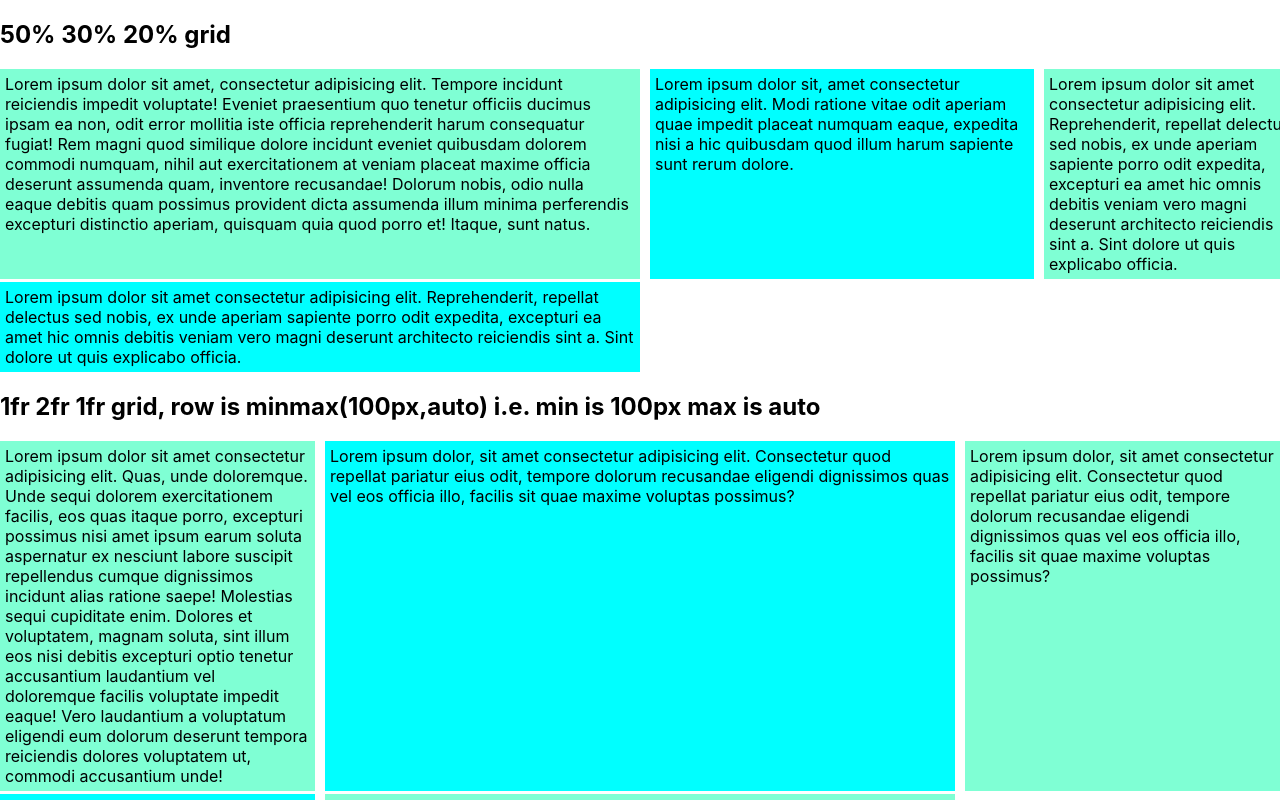
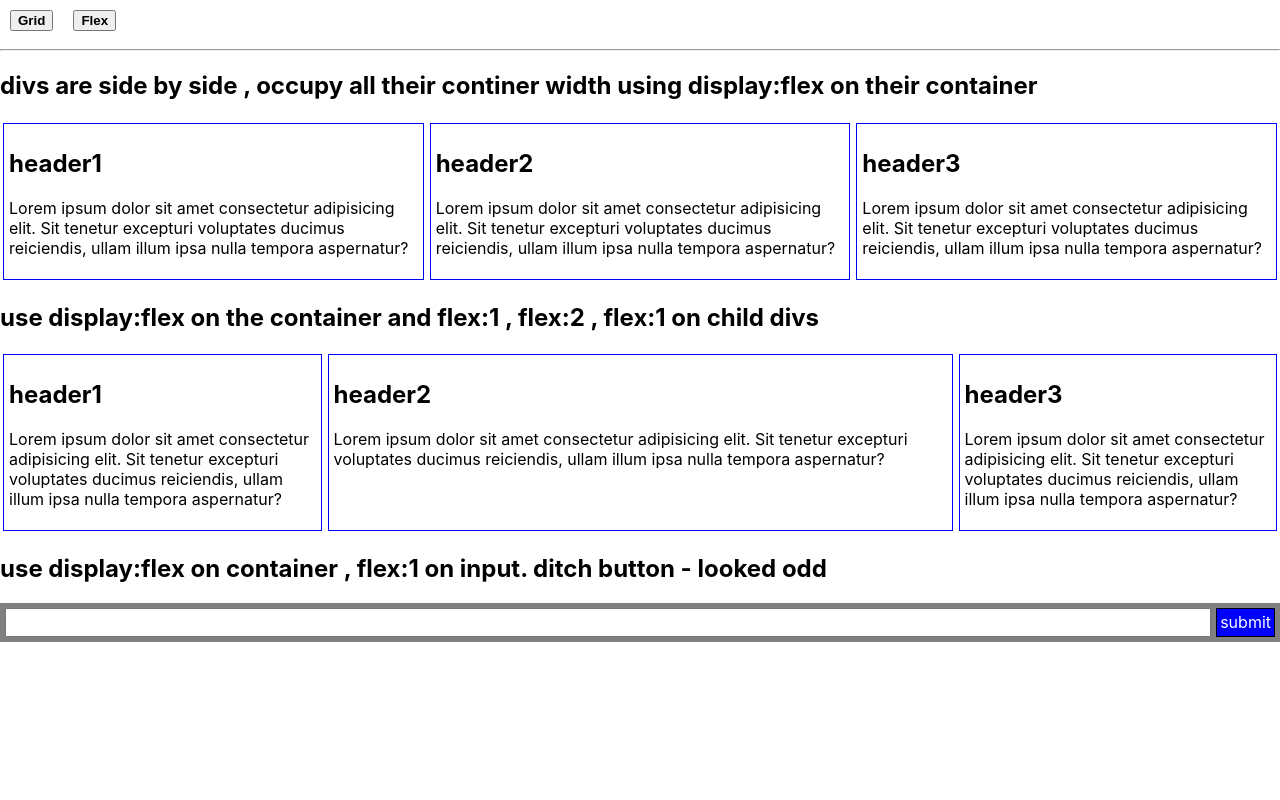
Before and after one commit to NathanKr/LayoutPlayground, a React (Create React App) app in the folder grid-and-flexbox/: page / in a window 1280 px wide. Shown: the top 800 px of the page. Built offline with nearby package versions, Linux system fonts and the light colour scheme.

Commit message:
flex stuff

```diff
--- a/grid-and-flexbox/src/App.css
+++ b/grid-and-flexbox/src/App.css
@@ -1,46 +1,5 @@
-.wrapper1 {
-  display: grid;
-  grid-template-columns: 50% 30% 20%;
-  grid-column-gap: 10px;
-  grid-row-gap: 3px;
-}
-
-.wrapper2 {
-  display: grid;
-  grid-template-columns: 1fr 2fr 1fr;
-  grid-column-gap: 10px;
-  grid-row-gap: 3px;
-  grid-auto-rows: minmax(100px, auto);
-}
-
-.wrapper3 {
-  display: grid;
-  grid-template-columns: 1fr 2fr;
-  grid-column-gap: 10px;
-  grid-row-gap: 3px;
-  grid-auto-rows: minmax(100px, auto);
-  justify-items: center
-}
-
-.wrapper1 > div,
-.wrapper2 > div,
-.wrapper3 > div  {
-  background-color: aqua;
-  padding: 5px;
-}
-
-.wrapper1 > div:nth-child(odd),
-.wrapper2 > div:nth-child(odd),
-.wrapper3 > div:nth-child(odd) {
-  background-color: aquamarine;
-}
-
-.nested {
-  display: grid;
-  grid-template-columns: 1fr 1fr 1fr;
-  grid-gap:5px;
-}
-
-.nested > div{
-  border: blue 1px solid;
-}
+button{
+    margin:10px;
+    padding:px;
+    font-weight: bold
+  }
--- a/grid-and-flexbox/src/App.js
+++ b/grid-and-flexbox/src/App.js
@@ -1,23 +1,18 @@
 import React, { Component } from "react";
-import "./App.css";
-import GridSample1 from "./GridSample1";
-import GridSample2 from "./GridSample2";
-import GridSampleNesting from './GridSampleNesting'
+import './App.css'
+import GridSamples from "./GridSamples";
+import FlexSamples from './FlexSamples'
 
 class App extends Component {
+  state = { isGrid: false };
+
   render() {
     return (
       <div>
-        <GridSample1 />
-        <GridSample2 />
-        <GridSampleNesting />
-        <h2>justify grid , 1fr 2fr , justify-items: center</h2>
-        <div className="wrapper3">
-          <div>Lorem 1</div>
-          <div>Lorem 2</div>
-          <div>Lorem 3</div>
-          <div>Lorem 4</div>
-        </div>
+        <button onClick={() => this.setState({ isGrid: true })}>Grid</button>
+        <button onClick={() => this.setState({ isGrid: false })}>Flex</button>
+        <hr />
+        {this.state.isGrid ? <GridSamples /> : <FlexSamples/>}
       </div>
     );
   }
--- /dev/null
+++ b/grid-and-flexbox/src/FlexSample1.js
@@ -0,0 +1,25 @@
+import React from "react";
+
+const FlexSample1 = () => {
+  return (
+    <div>
+        <h2>use display:flex on the container and flex:1 , flex:2 , flex:1 on child divs</h2>
+      <div className="container1">
+        <div className='box1'>
+          <h2>header1</h2>
+          <p>Lorem ipsum dolor sit amet consectetur adipisicing elit. Sit tenetur excepturi voluptates ducimus reiciendis, ullam illum ipsa nulla tempora aspernatur?</p>
+        </div>
+        <div className='box2'>
+          <h2>header2</h2>
+          <p>Lorem ipsum dolor sit amet consectetur adipisicing elit. Sit tenetur excepturi voluptates ducimus reiciendis, ullam illum ipsa nulla tempora aspernatur?</p>
+        </div>
+        <div className='box3'>
+          <h2>header3</h2>
+          <p>Lorem ipsum dolor sit amet consectetur adipisicing elit. Sit tenetur excepturi voluptates ducimus reiciendis, ullam illum ipsa nulla tempora aspernatur?</p>
+        </div>
+      </div>
+    </div>
+  );
+};
+
+export default FlexSample1;
--- /dev/null
+++ b/grid-and-flexbox/src/FlexSample2.js
@@ -0,0 +1,41 @@
+import React from "react";
+
+const FlexSample2 = () => {
+  return (
+    <div>
+      <h2>
+        divs are side by side , occupy all their continer width using
+        display:flex on their container
+      </h2>
+
+      <div className="container1">
+        <div>
+          <h2>header1</h2>
+          <p>
+            Lorem ipsum dolor sit amet consectetur adipisicing elit. Sit tenetur
+            excepturi voluptates ducimus reiciendis, ullam illum ipsa nulla
+            tempora aspernatur?
+          </p>
+        </div>
+        <div>
+          <h2>header2</h2>
+          <p>
+            Lorem ipsum dolor sit amet consectetur adipisicing elit. Sit tenetur
+            excepturi voluptates ducimus reiciendis, ullam illum ipsa nulla
+            tempora aspernatur?
+          </p>
+        </div>
+        <div>
+          <h2>header3</h2>
+          <p>
+            Lorem ipsum dolor sit amet consectetur adipisicing elit. Sit tenetur
+            excepturi voluptates ducimus reiciendis, ullam illum ipsa nulla
+            tempora aspernatur?
+          </p>
+        </div>
+      </div>
+    </div>
+  );
+};
+
+export default FlexSample2;
--- /dev/null
+++ b/grid-and-flexbox/src/FlexSample3.js
@@ -0,0 +1,15 @@
+import React from "react";
+
+const FlexSample3 = () => {
+  return (
+    <div>
+        <h2>use display:flex on container , flex:1 on input. ditch button - looked odd </h2>
+      <div className="container2">
+        <input className="input" />
+        <div>submit</div>
+      </div>
+    </div>
+  );
+};
+
+export default FlexSample3;
--- /dev/null
+++ b/grid-and-flexbox/src/FlexSamples.css
@@ -0,0 +1,42 @@
+.container1 {
+  display: flex;
+}
+
+.box1 {
+  flex: 1;
+}
+.box2 {
+  flex: 2;
+}
+.box3 {
+  flex: 1;
+}
+
+.input {
+  flex: 1;
+  padding:5px;
+}
+
+.container2 > div:hover{
+cursor: pointer;
+}
+
+.container1 > div {
+  border: 1px solid blue;
+  padding: 5px;
+  margin: 3px;
+}
+
+.container2 {
+  display: flex;
+  background-color: gray;
+  padding: 5px;
+}
+
+.container2 > div {
+    background-color:blue;
+    color:white;
+    margin-left: 5px;
+    padding: 3px;
+    border: 1px solid black
+}
--- /dev/null
+++ b/grid-and-flexbox/src/FlexSamples.js
@@ -0,0 +1,18 @@
+import React from "react";
+import "./FlexSamples.css";
+import FlexSample1 from "./FlexSample1";
+import FlexSample2 from "./FlexSample2";
+import FlexSample3 from './FlexSample3'
+
+
+const FlexSamples = () => {
+  return (
+    <div>
+      <FlexSample2 />
+      <FlexSample1 />
+      <FlexSample3 />
+    </div>
+  );
+};
+
+export default FlexSamples;
--- /dev/null
+++ b/grid-and-flexbox/src/GridSamples.css
@@ -0,0 +1,46 @@
+.wrapper1 {
+    display: grid;
+    grid-template-columns: 50% 30% 20%;
+    grid-column-gap: 10px;
+    grid-row-gap: 3px;
+  }
+
+  .wrapper2 {
+    display: grid;
+    grid-template-columns: 1fr 2fr 1fr;
+    grid-column-gap: 10px;
+    grid-row-gap: 3px;
+    grid-auto-rows: minmax(100px, auto);
+  }
+
+  .wrapper3 {
+    display: grid;
+    grid-template-columns: 1fr 2fr;
+    grid-column-gap: 10px;
+    grid-row-gap: 3px;
+    grid-auto-rows: minmax(100px, auto);
+    justify-items: center
+  }
+
+  .wrapper1 > div,
+  .wrapper2 > div,
+  .wrapper3 > div  {
+    background-color: aqua;
+    padding: 5px;
+  }
+
+  .wrapper1 > div:nth-child(odd),
+  .wrapper2 > div:nth-child(odd),
+  .wrapper3 > div:nth-child(odd) {
+    background-color: aquamarine;
+  }
+
+  .nested {
+    display: grid;
+    grid-template-columns: 1fr 1fr 1fr;
+    grid-gap:5px;
+  }
+
+  .nested > div{
+    border: blue 1px solid;
+  }
--- /dev/null
+++ b/grid-and-flexbox/src/GridSamples.js
@@ -0,0 +1,24 @@
+import React from "react";
+import GridSample1 from "./GridSample1";
+import GridSample2 from "./GridSample2";
+import GridSampleNesting from './GridSampleNesting'
+import "./GridSamples.css";
+
+const GridSamples = () => {
+  return (
+    <div>
+      <GridSample1 />
+      <GridSample2 />
+      <GridSampleNesting />
+      <h2>justify grid , 1fr 2fr , justify-items: center</h2>
+      <div className="wrapper3">
+        <div>Lorem 1</div>
+        <div>Lorem 2</div>
+        <div>Lorem 3</div>
+        <div>Lorem 4</div>
+      </div>
+    </div>
+  );
+};
+
+export default GridSamples;
```
